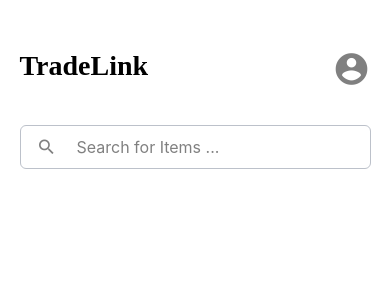
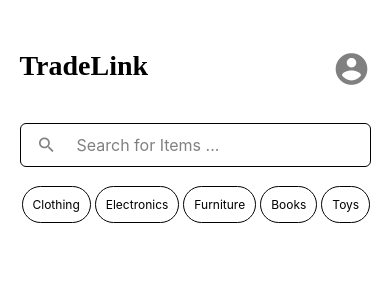
Before and after one commit to oumnou/TradeLink_app, a React Native app: screen / in a window 390 px wide. Shown: the top 300 px of the page. Built offline with nearby package versions, Linux system fonts and the light colour scheme.

Commit message:
ITEM_CATEGORIES List

```diff
--- a/App.js
+++ b/App.js
@@ -1,8 +1,23 @@
-import { StyleSheet, TextInput, Text, View, SafeAreaView } from 'react-native';
+import { TextInput, Text,FlatList, View, SafeAreaView } from 'react-native';
 import Icon from 'react-native-vector-icons/MaterialIcons'; // Using Material Icons as an example
+import { styles, name_acc, search_bar } from './styles';
 
 
 export default function App() {
+
+  const ITEM_CATEGORIES = [
+    { id: '1', title: 'Clothing' },
+    { id: '2', title: 'Electronics' },
+    { id: '3', title: 'Furniture' },
+    { id: '4', title: 'Books'},
+    { id: '5', title: 'Toys' },
+
+  ];
+  const renderItem = ({ item }) => (
+    <View style={styles.itemsContainer}>
+      <Text style={styles.item}>{item.title}</Text>
+    </View>
+  );
 
   return (
 
@@ -26,65 +41,19 @@
       />
     </View>
 
+
+  {/* Item Categories */}
+
+
+
+  <FlatList
+  horizontal={true}
+        data={ITEM_CATEGORIES}
+       // keyExtractor={item => item.id}
+        renderItem={renderItem}
+      />
+
+
     </SafeAreaView>
   );
 }
-
-const styles = StyleSheet.create({
-
-  container: {
-    paddingTop:50,
-    flex:1,
-    alignContent:"center",
-  },
-});
-
-const name_acc = StyleSheet.create({
-
-  container:{
-      marginEnd:"5%",
-      marginStart:"5%",
-      marginBottom:"5%",
-      height:"7%",
-      flexDirection:"row",
-      justifyContent:"space-between",
-      alignContent:"center",
-  },
-
-  text: {
-    fontFamily: 'Archivo',
-    fontSize: 28,
-    fontWeight: '700', // Bold
-    color: 'black',
-  },
-})
-
-const search_bar = StyleSheet.create({
-
-  textbox: {
-      marginEnd:"5%",
-      marginStart:"5%",
-      flexDirection: 'row',
-      alignItems: 'center',
-      borderWidth: 1,
-      borderColor: '#BCC1CA',
-      borderRadius: 6,
-      paddingHorizontal: 16,
-      height: 44,
-      backgroundColor: '#FFFFFF',
-      marginBottom: 20,
-    },
-
-  input: {
-      flex: 1,
-      height: '100%',
-      paddingLeft: 10,
-      fontSize: 16,
-      color: '#000000',
-    },
-
-  leftIcon: {
-      marginRight: 10,
-    },
-
-});
--- /dev/null
+++ b/styles.js
@@ -0,0 +1,78 @@
+import { StyleSheet } from 'react-native';
+
+
+
+export const styles = StyleSheet.create({
+  container: {
+    paddingTop: 50,
+    flex: 1,
+    marginEnd: "5%",
+    marginStart: "5%",
+
+  },
+
+itemsContainer: {
+    height:"9%",
+    justifyContent:"center",
+    alignItems: 'center',
+    margin: 2,
+},
+item: {
+    fontSize: 12,
+    padding: 10,
+    borderRadius: 20,
+    borderWidth: 1,
+    borderColor: 'black',
+    justifyContent: 'center',
+    alignItems: 'center',
+},
+
+
+});
+
+
+export const name_acc = StyleSheet.create({
+  container: {
+
+    marginBottom: "5%",
+    height: "7%",
+    flexDirection: "row",
+    justifyContent: "space-between",
+    alignContent: "center",
+  },
+
+  text: {
+    fontFamily: 'Archivo',
+    fontSize: 28,
+    fontWeight: '700', // Bold
+    color: 'black',
+  },
+});
+
+
+export const search_bar = StyleSheet.create({
+  textbox: {
+
+    flexDirection: 'row',
+    alignItems: 'center',
+    borderWidth: 1,
+    borderColor: 'black',
+    borderRadius: 6,
+    paddingHorizontal: 16,
+    height: 44,
+    backgroundColor: '#FFFFFF',
+    marginBottom: 5,
+  },
+
+  input: {
+    flex: 1,
+    height: '100%',
+    paddingLeft: 10,
+    fontSize: 16,
+    color: '#000000',
+  },
+
+  leftIcon: {
+    marginRight: 10,
+  },
+});
```
